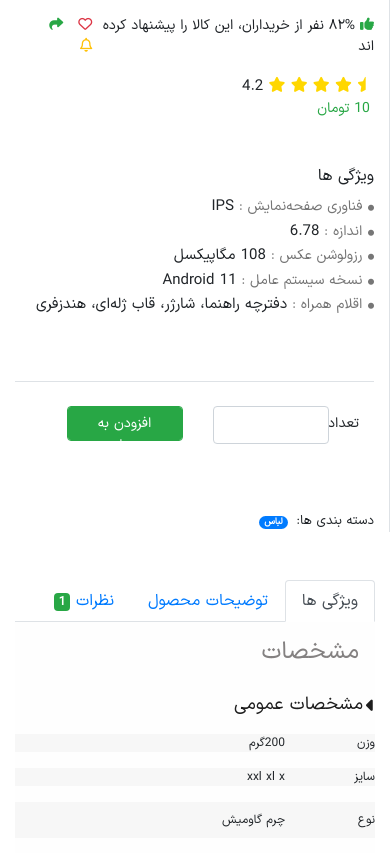
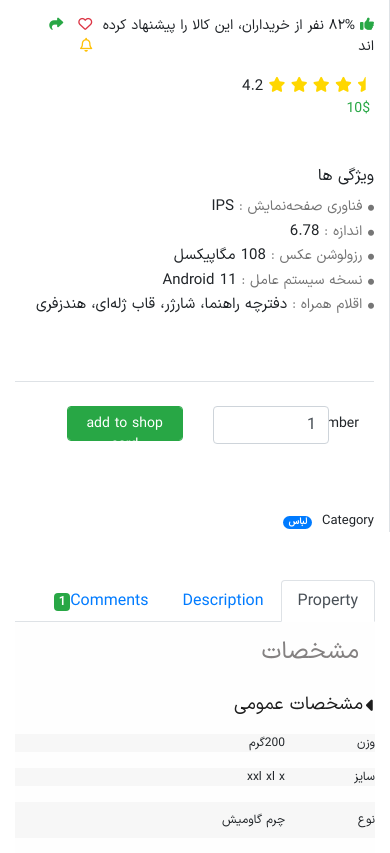
Before and after one commit to Hossein-YB/online-shop, a Django app: page /products/1/ in a window 390 px wide. Shown: the part 590-1443 px from the top of the page. Run offline with Django 4.2, Linux system fonts and the light colour scheme; tables that the repository leaves empty hold one stand-in row (values such as "Sample post"); parts of the project's set-up code (start-up, migrations or seed data) failed here and were passed over; some libraries are stand-ins or nearby versions.

Commit message:
add i18n in site for products app

```diff
--- a/products/models.py
+++ b/products/models.py
@@ -1,6 +1,7 @@
 from django.db import models
 from django.shortcuts import reverse
 from django.contrib.auth import get_user_model
+from django.utils.translation import gettext_lazy as _
 
 
 class Products(models.Model):
@@ -21,17 +22,17 @@ class Products(models.Model):
 
 class Comments(models.Model):
     PRODUCT_STARS = [
-        ('1', 'Very Bad'),
-        ('2', 'Bad'),
-        ('3', 'Normal'),
-        ('4', 'Good'),
-        ('5', 'Perfect'),
+        ('1', _('Very Bad')),
+        ('2', _('Bad')),
+        ('3', _('Normal')),
+        ('4', _('Good')),
+        ('5', _('Perfect')),
     ]
 
     product = models.ForeignKey(Products, on_delete=models.CASCADE, related_name='comments', )
     user = models.ForeignKey(get_user_model(), on_delete=models.CASCADE, related_name='comments', )
-    body = models.TextField(verbose_name="comment message")
-    star = models.CharField(max_length=10, choices=PRODUCT_STARS, verbose_name="whats your score")
+    body = models.TextField(verbose_name=_("comment message"))
+    star = models.CharField(max_length=10, choices=PRODUCT_STARS, verbose_name=_("whats your score"))
     active = models.BooleanField(default=True)
 
     datetime_created = models.DateTimeField(auto_now_add=True)
--- a/products/templates/products/product_detail.html
+++ b/products/templates/products/product_detail.html
@@ -2,8 +2,7 @@
 {% load static %}
 {% load crispy_forms_tags %}
 {% load comment_tags %}
-{#{% load count_comment_tags %}#}
-{#{% load comment_tags_count %}#}
+{% load i18n %}
 
 {% block page_tilte %}
     محصوله {{ product.title }}
@@ -59,7 +58,7 @@
                                             <i class="fa fa-star color-gold" aria-hidden="true "></i>
                                             <span>4.2</span>
                                         </p>
-                                        <span class="product-price py-2 mx-1 text-success">{{ product.price }} تومان </span>
+                                        <span class="product-price py-2 mx-1 text-success">{{ product.price }}{% trans '$' %} </span>
                                     </div>
 
                                 </div>
@@ -137,19 +136,19 @@
                     <form class="" action="">
                         <div class="form-group row mr-2 ">
                             <label for="number-of-product"
-                                   class="c-col-sm-1 col-sm-1 col-form-label no-gutters">تعداد</label>
+                                   class="c-col-sm-1 col-sm-1 col-form-label no-gutters">{% trans 'number' %}</label>
                             <div class="c-col-sm-5 col-sm-5 no-gutters">
-                                <input type="number" class="form-control" name="" id="number-of-product">
+                                <input type="number" class="form-control" value="1" name="" id="number-of-product">
                             </div>
                             <div class="c-col-sm-5 col-sm-5 no-gutters">
-                                <button type="submit" class="btn btn-success form-control">افزودن به سبدخرید</button>
+                                <button type="submit" class="btn btn-success form-control">{% trans 'add to shop card' %}</button>
                             </div>
                         </div>
                     </form>
                 </div>
                 <div class="mt-5">
                     <div class="product-categori">
-                        <p class="d-inline">دسته بندی ها: </p>
+                        <p class="d-inline">{% trans 'Category' %}</p>
                         <a class="ml-1 badge badge-primary badge-pill" href="#">لباس</a>
                     </div>
                 </div>
@@ -165,15 +164,15 @@
                 <ul class="nav nav-tabs custome-product-nav-tabs" id="myTab" role="tablist">
                     <li class="nav-item">
                         <a class="nav-link active" id="details-tab" data-toggle="tab" href="#details" role="tab"
-                           aria-controls="details" aria-selected="">ویژگی ها</a>
+                           aria-controls="details" aria-selected="">{% trans 'Property' %}</a>
                     </li>
                     <li class="nav-item">
                         <a class="nav-link" id="desc-tab" data-toggle="tab" href="#desc" role="tab" aria-controls="desc"
-                           aria-selected="true">توضیحات محصول</a>
+                           aria-selected="true">{% trans 'Description' %}</a>
                     </li>
                     <li class="nav-item">
                         <a class="nav-link" id="comment-tab" data-toggle="tab" href="#comment" role="tab"
-                           aria-controls="comment" aria-selected="false">نظرات <span class="badge badge-success">{{ product.comments.all|count_comment_tags }}</span></a>
+                           aria-controls="comment" aria-selected="false">{% trans 'Comments' %}<span class="badge badge-success">{{ product.comments.all|count_comment_tags }}</span></a>
                     </li>
                 </ul>
                 <div class="tab-content" id="myTabContent">
@@ -281,7 +280,7 @@
                                         {% csrf_token %}
                                         {{ comment_form|crispy }}
                                         <div class="form-group col-sm-12">
-                                            <button type="submit" class="btn btn-primary form-control">ثبت نظر</button>
+                                            <button type="submit" class="btn btn-primary px-0 form-control">ثبت نظر</button>
 
                                         </div>
                                     </form>
--- a/static/css/style.css
+++ b/static/css/style.css
@@ -57,9 +57,12 @@ p {
 }
 
 .brd-b {
-    border-bottom: 1rem solid balck;
+    border-bottom: 1rem solid black;
 }
-
+.px-0{
+    padding-left: 0px !important;
+    padding-right: 0px !important;
+}
 ul {
     list-style-type: none;
 }
@@ -120,7 +123,7 @@ ul {
     }
 }
 
-@media (max-width: 991) {
+@media (max-width: 991px) {
     .cu-mt-lg-3 {
         margin-top: 1rem !important;
     }
```
Also changed, not shown: config/settings.py (+7 -4 lines), products/locale/fa/LC_MESSAGES/django.po (added).
